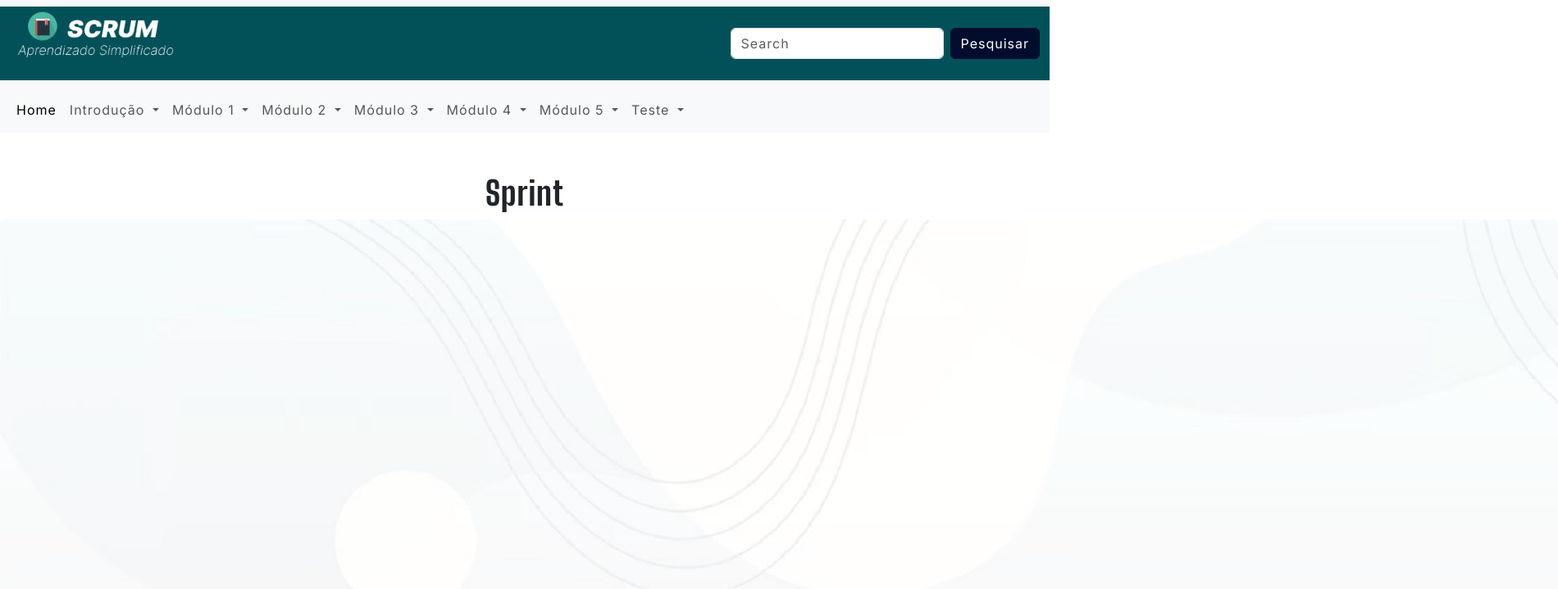
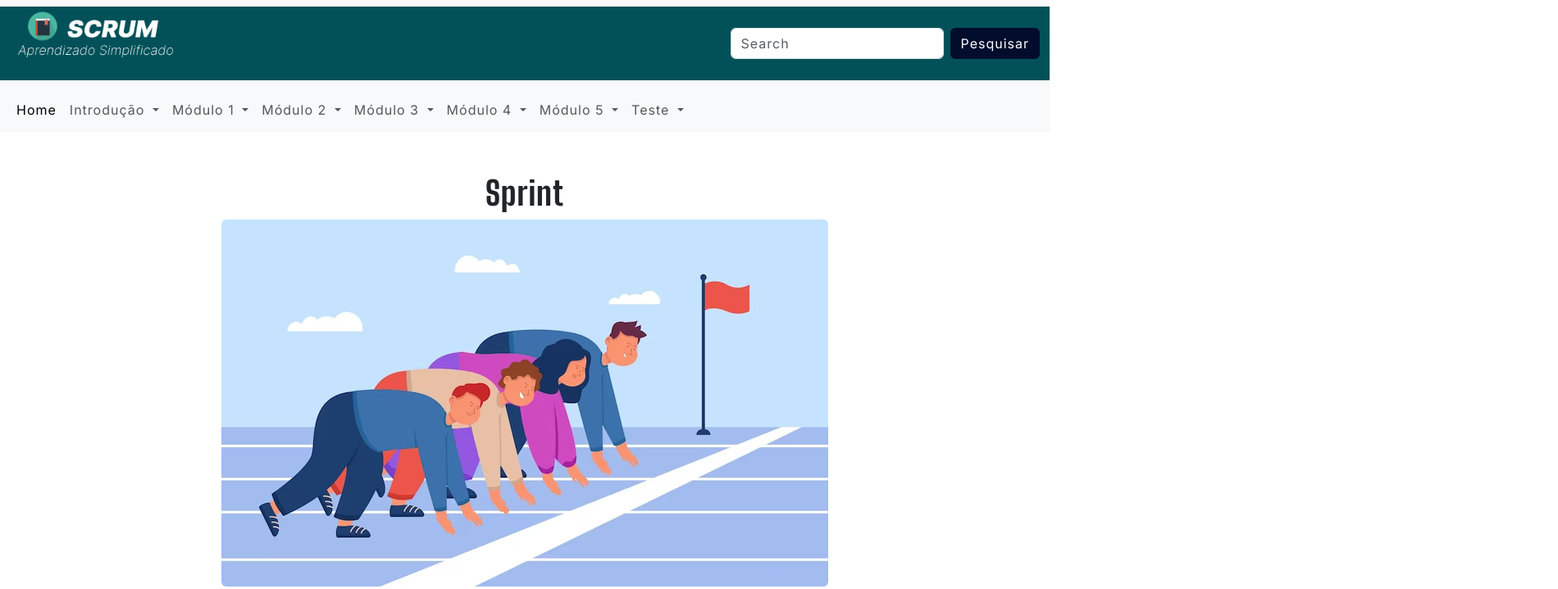
Before and after one commit to ScrumerDataAPI/API, a plain HTML site: page modulo3-2.html in a window 1280 px wide. Shown: the top 719 px of the page at 82% size, 1900 px wide, since content can reach past the window. Drawn offline with nearby package versions, Linux system fonts and the light colour scheme.

Commit message:
Update mod3
img

```diff
--- a/modulo3-2.html
+++ b/modulo3-2.html
@@ -133,7 +133,7 @@
 
     <h1 style="font-family: 'Big Shoulders Display', cursive; padding-top: 50px; margin: center; text-align:center;padding-bottom: 50;">Sprint</h1>
 
-    <img src="imagens/fundo.png" class="rounded mx-auto d-block" alt="imagem.png">
+    <img src="imagens/modulo3-_3_.png" class="rounded mx-auto d-block" alt="imagem.png">
 
     <p style=" font-family: 'Times New Roman', Times, serif; text-align: justify; font-size: 22px; width: 50%; margin: auto; padding-top: 100px; ">
 
```
